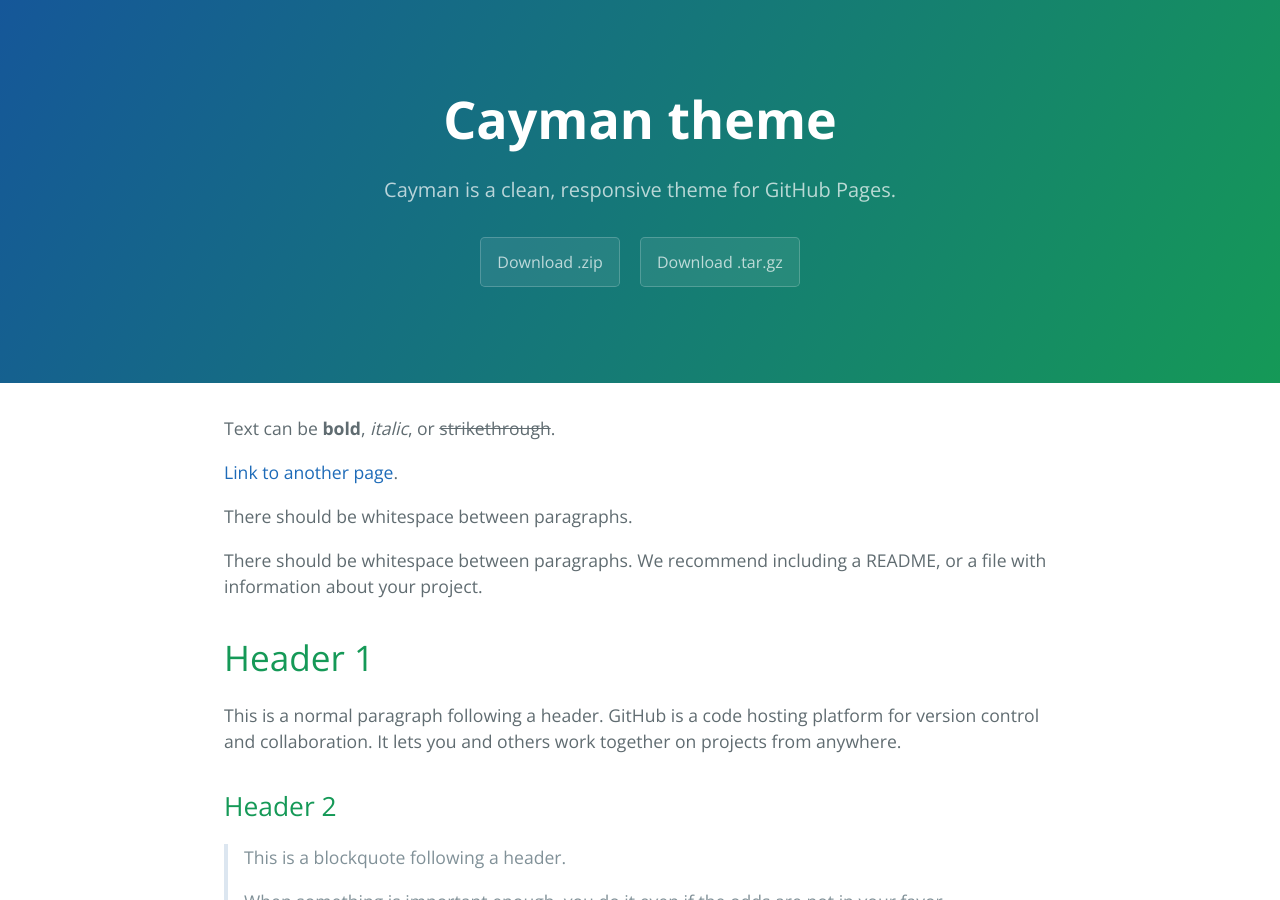
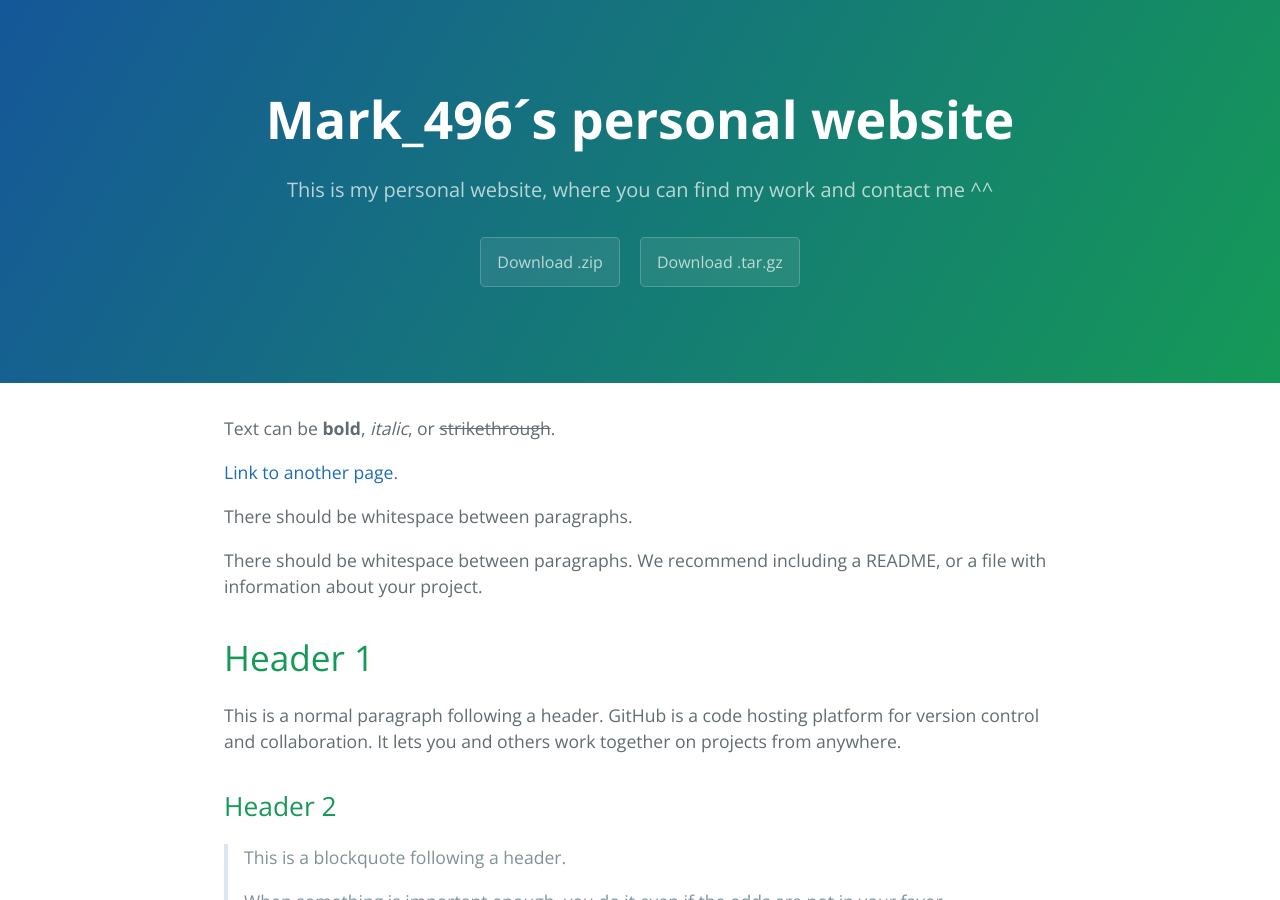
Before and after one commit to Mark-496/Mark-496.github.io, a Jekyll site: the page built from index.md, in a window 1280 px wide and 900 px high. Built offline with Jekyll 4.4.1, drawn with Linux system fonts in a browser that asks for light colours.

Commit message:
Update _config.yml

```diff
--- a/_config.yml
+++ b/_config.yml
@@ -1,5 +1,5 @@
-title: Cayman theme
-description: Cayman is a clean, responsive theme for GitHub Pages.
+title: Mark_496´s personal website
+description: This is my personal website, where you can find my work and contact me ^^
 show_downloads: true
 google_analytics:
 theme: jekyll-theme-cayman
```
